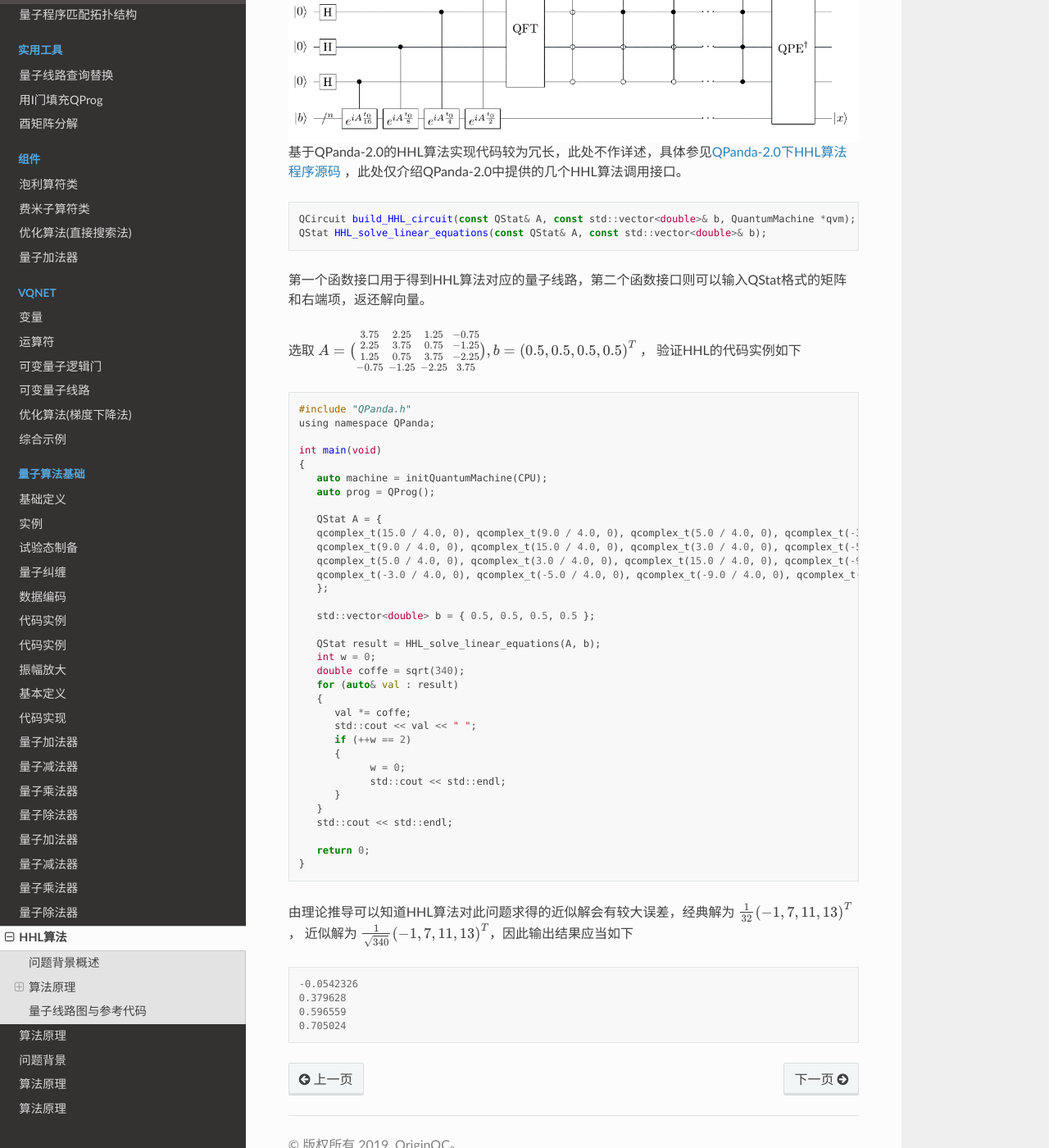
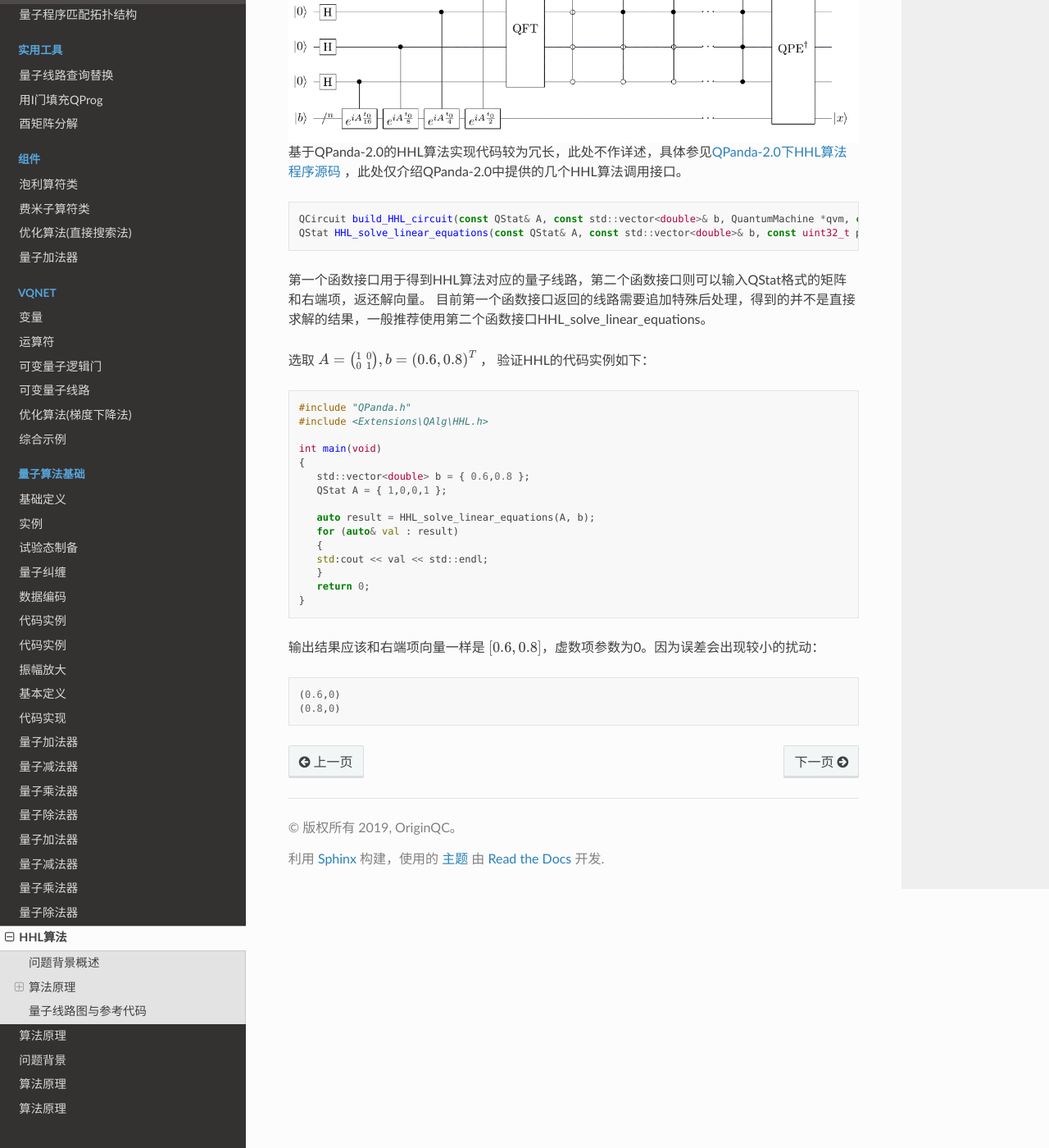
Before and after one commit to OriginQ/QPanda-tutorial, a Sphinx documentation site: the page built from source/HHL.rst, in a window 1280 px wide and 1400 px high, scrolled down 3265 px. Shown: the whole window at 82% size. Built offline with Sphinx 7.4.7 and the Read the Docs theme 2.0.0, drawn with Linux system fonts in a browser that asks for light colours; pages that are not in the unit, such as notebooks, are missing from menus.

Commit message:
因目前HHL线路函数返回结果不是直接计算结果，调整代码为调用solve接口

```diff
--- a/source/HHL.rst
+++ b/source/HHL.rst
@@ -146,62 +146,39 @@ HHL算法的量子线路图如下所示
 
 .. code-block:: c
 
-   QCircuit build_HHL_circuit(const QStat& A, const std::vector<double>& b, QuantumMachine *qvm);
-   QStat HHL_solve_linear_equations(const QStat& A, const std::vector<double>& b);
+   QCircuit build_HHL_circuit(const QStat& A, const std::vector<double>& b, QuantumMachine *qvm, const uint32_t precision_cnt = 0);
+   QStat HHL_solve_linear_equations(const QStat& A, const std::vector<double>& b, const uint32_t precision_cnt = 0);
 
 第一个函数接口用于得到HHL算法对应的量子线路，第二个函数接口则可以输入QStat格式的矩阵和右端项，返还解向量。
+目前第一个函数接口返回的线路需要追加特殊后处理，得到的并不是直接求解的结果，一般推荐使用第二个函数接口HHL_solve_linear_equations。
 
 选取 :math:`A=\bigl(\begin{smallmatrix}
-3.75 & 2.25 & 1.25 &-0.75 \\
-2.25 &3.75  & 0.75 & -1.25\\
-1.25 & 0.75 & 3.75 &-2.25 \\
--0.75 & -1.25 & -2.25 &3.75
-\end{smallmatrix}\bigr), b=\begin{pmatrix} 0.5,0.5,0.5,0.5 \end{pmatrix}^T` ，
-验证HHL的代码实例如下
+1 & 0 \\
+0 & 1 \\
+\end{smallmatrix}\bigr), b=\begin{pmatrix} 0.6,0.8\end{pmatrix}^T` ，
+验证HHL的代码实例如下：
 
 .. code-block:: c
 
    #include "QPanda.h"
-   using namespace QPanda;
+   #include <Extensions\QAlg\HHL.h>
 
    int main(void)
    {
-      auto machine = initQuantumMachine(CPU);
-      auto prog = QProg();
+      std::vector<double> b = { 0.6,0.8 };
+      QStat A = { 1,0,0,1 };
 
-      QStat A = {
-      qcomplex_t(15.0 / 4.0, 0), qcomplex_t(9.0 / 4.0, 0), qcomplex_t(5.0 / 4.0, 0), qcomplex_t(-3.0 / 4.0, 0),
-      qcomplex_t(9.0 / 4.0, 0), qcomplex_t(15.0 / 4.0, 0), qcomplex_t(3.0 / 4.0, 0), qcomplex_t(-5.0 / 4.0, 0),
-      qcomplex_t(5.0 / 4.0, 0), qcomplex_t(3.0 / 4.0, 0), qcomplex_t(15.0 / 4.0, 0), qcomplex_t(-9.0 / 4.0, 0),
-      qcomplex_t(-3.0 / 4.0, 0), qcomplex_t(-5.0 / 4.0, 0), qcomplex_t(-9.0 / 4.0, 0), qcomplex_t(15.0 / 4.0, 0)
-      };
-
-      std::vector<double> b = { 0.5, 0.5, 0.5, 0.5 };
-
-      QStat result = HHL_solve_linear_equations(A, b);
-      int w = 0;
-      double coffe = sqrt(340);
+      auto result = HHL_solve_linear_equations(A, b);
       for (auto& val : result)
       {
-         val *= coffe;
-         std::cout << val << " ";
-         if (++w == 2)
-         {
-               w = 0;
-               std::cout << std::endl;
-         }
+      std:cout << val << std::endl;
       }
-      std::cout << std::endl;
-
       return 0;
    }
 
-由理论推导可以知道HHL算法对此问题求得的近似解会有较大误差，经典解为 :math:`\frac{1}{32}\begin{pmatrix} -1,7,11,13 \end{pmatrix}^T`，
-近似解为 :math:`\frac{1}{\sqrt{340}}\begin{pmatrix} -1,7,11,13 \end{pmatrix}^T`，因此输出结果应当如下
+输出结果应该和右端项向量一样是 :math:`[0.6,0.8]`，虚数项参数为0。因为误差会出现较小的扰动：
 
 .. code-block:: c
 
-   -0.0542326
-   0.379628
-   0.596559
-   0.705024
+	(0.6,0)
+	(0.8,0)
```
